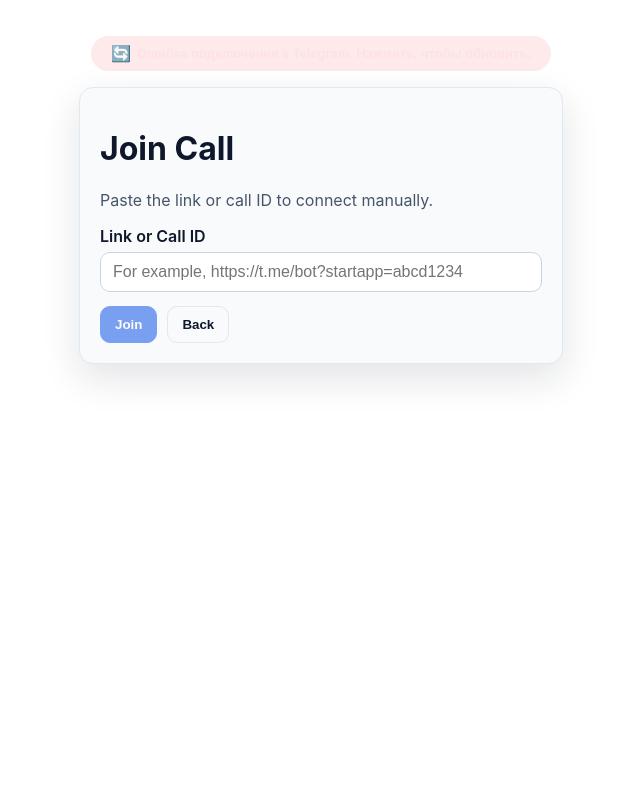
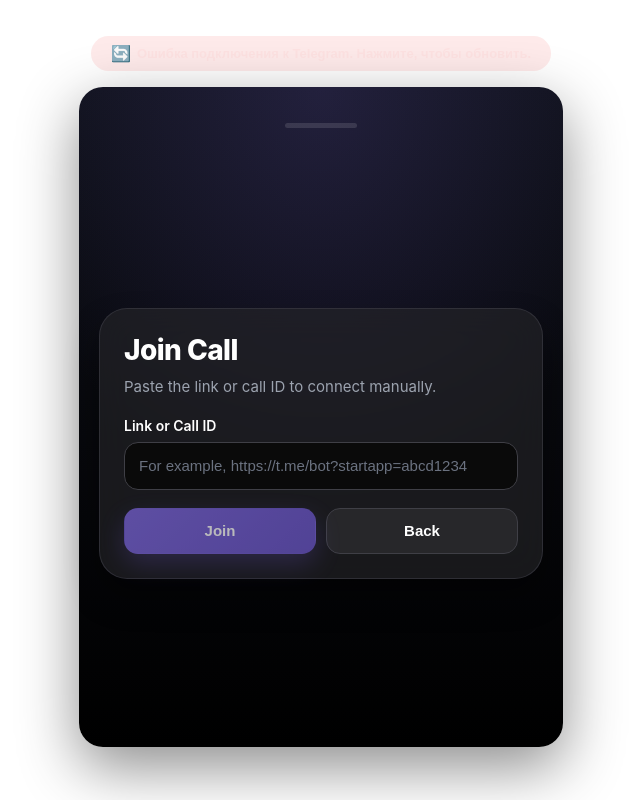
Before and after one commit to Rodion4365/Tel_call, a React (Vite) app in the folder frontend/: page /join-call in a window 1280 px wide. Shown: the whole page, without its empty margins (319-959 px from the left). Built offline with nearby package versions, Linux system fonts and the light colour scheme; no server answers.

Commit message:
Fix lint issue in Telegram language hook

```diff
--- a/frontend/src/hooks/useTelegramLanguage.ts
+++ b/frontend/src/hooks/useTelegramLanguage.ts
@@ -29,7 +29,7 @@ export const useTelegramLanguage = (webApp: TelegramWebApp | null): void => {
 
     // Telegram может передавать язык в формате "ru" или "en"
     // Также могут быть варианты типа "ru-RU", "en-US"
-    const telegramLanguage = (webApp.initDataUnsafe.user as any).language_code;
+    const telegramLanguage = webApp.initDataUnsafe.user.language_code;
 
     if (!telegramLanguage) {
       // eslint-disable-next-line no-console
--- a/frontend/src/pages/JoinCallPage.tsx
+++ b/frontend/src/pages/JoinCallPage.tsx
@@ -61,37 +61,57 @@ const JoinCallPage: React.FC = () => {
   };
 
   return (
-    <div className="panel">
-      <h1>{t("joinCallPage.title")}</h1>
-      <p>{t("joinCallPage.description")}</p>
-      <form className="form" onSubmit={handleSubmit}>
-        <label className="form-field">
-          <span>{t("joinCallPage.inputLabel")}</span>
+    <div className="join-call-screen">
+      <div className="join-call-top-bar">
+        <span className="join-call-top-bar__indicator" aria-hidden="true" />
+      </div>
+
+      <div className="join-call-layout">
+        <div className="join-call-card">
+          <div className="join-call-card__header">
+            <h1 className="join-call-title">{t("joinCallPage.title")}</h1>
+            <p className="join-call-subtitle">{t("joinCallPage.description")}</p>
+          </div>
+
+          <form className="join-call-form" onSubmit={handleSubmit}>
+            <label className="join-call-field">
+              <span className="join-call-label">{t("joinCallPage.inputLabel")}</span>
               <input
                 type="text"
                 placeholder={t("joinCallPage.inputPlaceholder")}
                 value={callCode}
                 onChange={(event) => setCallCode(event.target.value)}
                 autoComplete="off"
+                className="join-call-input"
               />
             </label>
 
             {errorMessage ? (
-          <p className="status status-offline" role="alert">
+              <p className="join-call-error" role="alert">
                 {errorMessage}
               </p>
             ) : null}
 
-        <div className="form-actions">
-          <button type="submit" className="primary" disabled={isSubmitDisabled}>
+            <div className="join-call-actions">
+              <button
+                type="submit"
+                className="join-call-button join-call-button--primary"
+                disabled={isSubmitDisabled}
+              >
                 {t("joinCallPage.buttonJoin")}
               </button>
-          <button type="button" className="outline" onClick={() => navigate(-1)}>
+              <button
+                type="button"
+                className="join-call-button join-call-button--secondary"
+                onClick={() => navigate(-1)}
+              >
                 {t("common.back")}
               </button>
             </div>
           </form>
         </div>
+      </div>
+    </div>
   );
 };
 
--- a/frontend/src/styles.css
+++ b/frontend/src/styles.css
@@ -1260,3 +1260,164 @@ button:disabled {
   opacity: 0.6;
   cursor: not-allowed;
 }
+
+.join-call-screen {
+  background: radial-gradient(120% 120% at 50% 0%, rgba(124, 102, 220, 0.18), transparent 55%),
+    linear-gradient(180deg, #0f111a 0%, #000 100%);
+  border-radius: 24px;
+  padding: 12px 12px 20px;
+  color: #ffffff;
+  min-height: calc(100vh - 140px);
+  display: flex;
+  flex-direction: column;
+  gap: 16px;
+  box-shadow: 0 20px 60px rgba(0, 0, 0, 0.45);
+}
+
+.join-call-top-bar {
+  height: 52px;
+  display: flex;
+  align-items: center;
+  justify-content: center;
+}
+
+.join-call-top-bar__indicator {
+  width: 72px;
+  height: 5px;
+  border-radius: 999px;
+  background: rgba(255, 255, 255, 0.12);
+  display: block;
+}
+
+.join-call-layout {
+  flex: 1;
+  display: flex;
+  align-items: center;
+  justify-content: center;
+  width: 100%;
+  max-width: 560px;
+  margin: 0 auto;
+  padding: 0 8px 8px;
+}
+
+.join-call-card {
+  width: 100%;
+  background: rgba(39, 39, 42, 0.6);
+  border: 1px solid rgba(63, 63, 70, 0.6);
+  border-radius: 28px;
+  padding: 24px;
+  box-shadow: 0 18px 32px rgba(0, 0, 0, 0.4);
+  backdrop-filter: blur(16px);
+}
+
+.join-call-card__header {
+  margin-bottom: 18px;
+}
+
+.join-call-title {
+  margin: 0 0 8px;
+  font-size: 28px;
+  font-weight: 800;
+  letter-spacing: -0.02em;
+  color: #ffffff;
+}
+
+.join-call-subtitle {
+  margin: 0;
+  color: #9ca3af;
+  line-height: 1.6;
+  font-size: 15px;
+}
+
+.join-call-form {
+  display: flex;
+  flex-direction: column;
+  gap: 12px;
+}
+
+.join-call-field {
+  display: flex;
+  flex-direction: column;
+  gap: 8px;
+}
+
+.join-call-label {
+  font-size: 14px;
+  font-weight: 600;
+  color: #ffffff;
+}
+
+.join-call-input {
+  height: 48px;
+  border-radius: 14px;
+  border: 1px solid #3f3f46;
+  background: #0a0a0a;
+  color: #ffffff;
+  padding: 0 14px;
+  font-size: 15px;
+  transition: border-color 0.18s ease, box-shadow 0.18s ease;
+}
+
+.join-call-input::placeholder {
+  color: #6b7280;
+}
+
+.join-call-input:focus {
+  outline: none;
+  border-color: #7c66dc;
+  box-shadow: 0 0 0 1px #7c66dc;
+}
+
+.join-call-error {
+  margin: 0;
+  color: #fca5a5;
+  font-weight: 600;
+  font-size: 14px;
+}
+
+.join-call-actions {
+  display: flex;
+  gap: 10px;
+  padding-top: 6px;
+}
+
+.join-call-button {
+  flex: 1;
+  height: 46px;
+  border-radius: 14px;
+  border: 1px solid transparent;
+  font-weight: 700;
+  font-size: 15px;
+  cursor: pointer;
+  transition: transform 0.14s ease, box-shadow 0.14s ease, background 0.14s ease, border-color 0.14s ease;
+}
+
+.join-call-button:hover:not(:disabled) {
+  transform: translateY(-1px);
+}
+
+.join-call-button:disabled {
+  opacity: 0.7;
+  cursor: not-allowed;
+}
+
+.join-call-button--primary {
+  background: linear-gradient(135deg, #7c66dc, #6a55ca);
+  color: #ffffff;
+  box-shadow: 0 10px 26px rgba(108, 90, 203, 0.35);
+}
+
+.join-call-button--primary:hover:not(:disabled) {
+  background: linear-gradient(135deg, #856ff0, #715cd8);
+}
+
+.join-call-button--secondary {
+  background: #27272a;
+  border-color: #3f3f46;
+  color: #ffffff;
+}
+
+.join-call-button--secondary:hover:not(:disabled) {
+  background: #323236;
+  border-color: #4b5563;
+}
--- a/frontend/src/types/telegram.ts
+++ b/frontend/src/types/telegram.ts
@@ -4,6 +4,7 @@ export interface TelegramWebAppUser {
   last_name?: string;
   username?: string;
   photo_url?: string;
+  language_code?: string;
 }
 
 export interface TelegramThemeParams {
```
Lines whose indentation alone changed are shown as unchanged.
